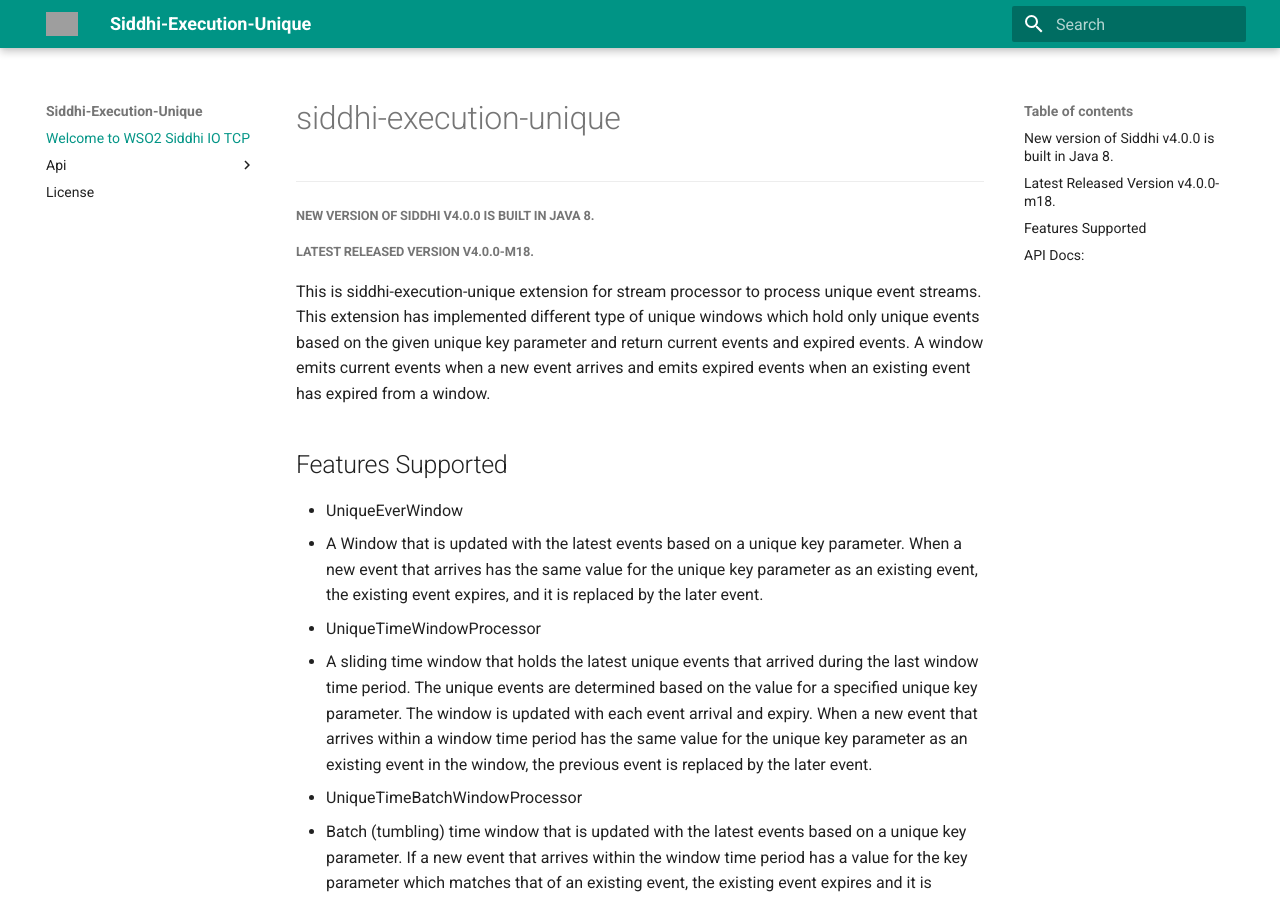
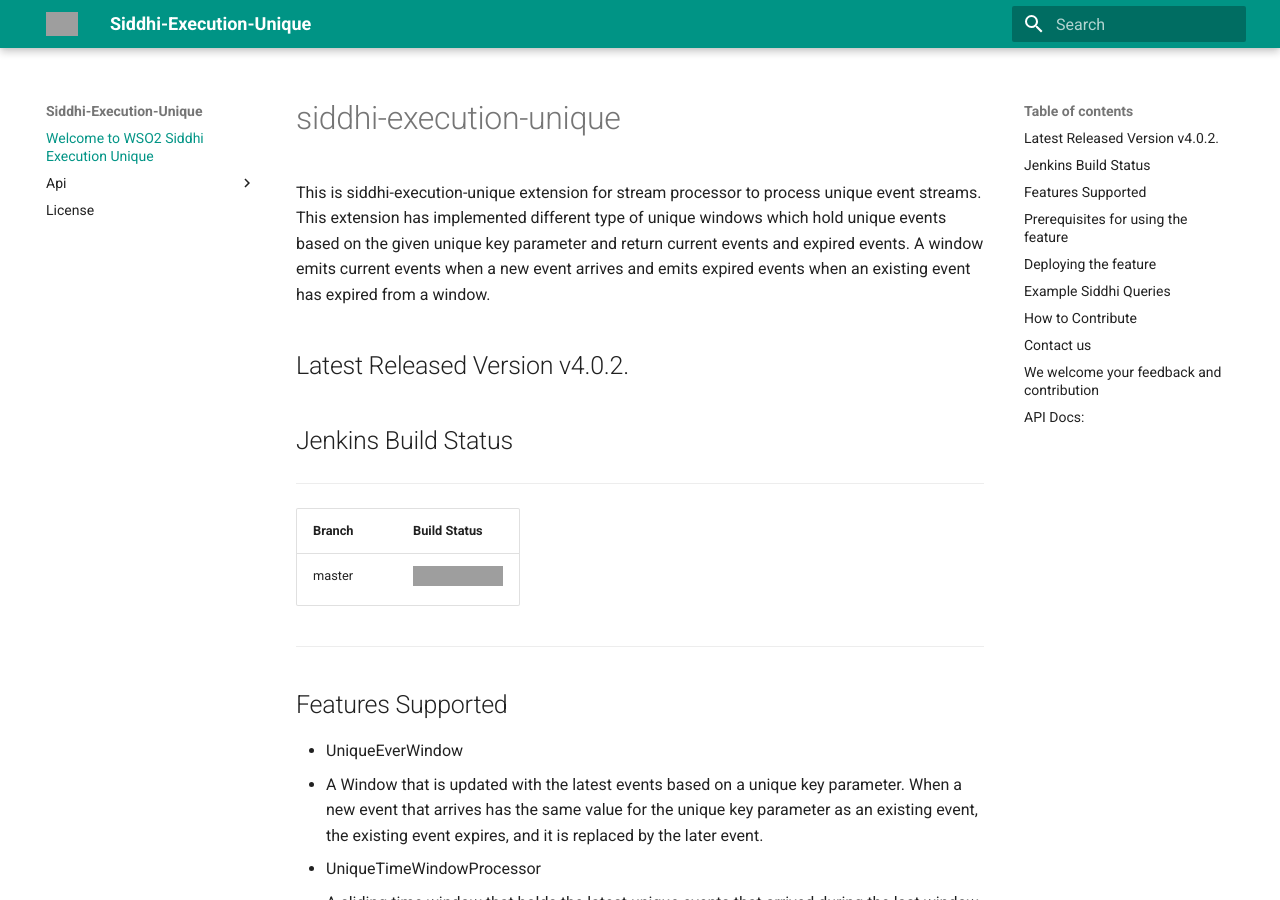
Before and after one commit to test-coverage-enforce-bot/siddhi-execution-unique, an MkDocs documentation site: the page built from docs/index.md, in a window 1280 px wide and 900 px high. Built offline with MkDocs 1.6.1 and Material for MkDocs 9.7.7, drawn with Linux system fonts in a browser that asks for light colours; old or Windows-style settings are respelled for this version of MkDocs; some of the changed text lies outside the part shown; grey boxes are pictures that could not be loaded.

Commit message:
change read me

```diff
--- a/docs/index.md
+++ b/docs/index.md
@@ -1,62 +1,72 @@
 siddhi-execution-unique
 ======================================
----
-##### New version of Siddhi v4.0.0 is built in Java 8.
-##### Latest Released Version v4.0.0-m18.
 
 This is siddhi-execution-unique extension for stream processor to process unique event streams.
-This extension has implemented different type of unique windows which hold only unique events based on the given unique key parameter and return current events and expired events.
+This extension has implemented different type of unique windows which hold unique events based on the given unique key parameter and return current events and expired events.
 A window emits current events when a new event arrives and emits expired events when an existing event has expired from a window.
 
-Features Supported
-------------------
- - UniqueEverWindow
-   * A Window that is updated with the latest events based on a unique key parameter.
+## Latest Released Version v4.0.2.
+
+
+## Jenkins Build Status
+
+---
+
+|  Branch | Build Status |
+| :------ |:------------ |
+| master  | [![Build Status](https://wso2.org/jenkins/job/siddhi/job/siddhi-execution-unique/badge/icon)](https://wso2.org/jenkins/job/siddhi/job/siddhi-execution-unique/) |
+
+---
+
+## Features Supported
+
+* UniqueEverWindow
+  * A Window that is updated with the latest events based on a unique key parameter.
       When a new event that arrives has the same value for the unique key parameter as an existing event,
       the existing event expires, and it is replaced by the later event.
- - UniqueTimeWindowProcessor
-   * A sliding time window that holds the latest unique events that arrived
+* UniqueTimeWindowProcessor
+  * A sliding time window that holds the latest unique events that arrived
      during the last window time period. The unique events are determined based on
      the value for a specified unique key parameter. The window is updated with each event arrival and expiry.
      When a new event that arrives within a window time period has the same value
      for the unique key parameter as an existing event in the window,
      the previous event is replaced by the later event.
- - UniqueTimeBatchWindowProcessor
-   * Batch (tumbling) time window that is updated with the latest events based
+* UniqueTimeBatchWindowProcessor
+  * Batch (tumbling) time window that is updated with the latest events based
      on a unique key parameter. If a new event that arrives within the window time period has a value for
      the key parameter which matches that of an existing event, the existing event expires and
      it is replaced by the later event.
- - UniqueLengthWindowProcessor
-   * Sliding length window that holds the latest window length unique events according
+* UniqueLengthWindowProcessor
+  * Sliding length window that holds the latest window length unique events according
      to the unique key parameter and gets updated for each event arrival and expiry.
      When a new event arrives with the key that is already there in the window,
      then the previous event is expired and new event is kept within the window.
- - UniqueLengthBatchWindowProcessor
-   * Batch (tumbling) window that holds a specified number of latest unique events.
+* UniqueLengthBatchWindowProcessor
+  * Batch (tumbling) window that holds a specified number of latest unique events.
      The unique events are determined based on the value for a specified unique key parameter.
      The window is updated for every window length (i.e., for the last set of events of
      the specified number in a tumbling manner). When a new event that arrives
      within the a window length has the same value for the unique key parameter
      as an existing event is the window, the previous event is replaced by the new event.
 
- - UniqueFirstWindowProcessor
-   * A window that holds only the first unique events that are unique according to the unique
+* UniqueFirstWindowProcessor
+  * A window that holds only the first unique events that are unique according to the unique
      key parameter. When a new event arrives with a key that is already in the window,
      that event is not processed by the window.
 
- - UniqueFirstTimeBatchWindow
-   * Batch (tumbling) window that holds the first unique events that
+* UniqueFirstTimeBatchWindow
+  * Batch (tumbling) window that holds the first unique events that
     arrive during the window time period. The unique events to be held are selected based
     on the value for a specified unique key parameter. If a new event arrives with a value for
     the unique key parameter that is same as that of an existing event in the window,
     the new event is not processed by the window.
- - UniqueFirstLengthBatchWindowProcessor
-   * Batch (tumbling) window that holds a specific number of unique events
+* UniqueFirstLengthBatchWindowProcessor
+  * Batch (tumbling) window that holds a specific number of unique events
     (depending on which events arrive first). The unique events are selected based on a specific parameter
     that is considered the unique key. When a new event arrives with a value for the unique key parameter
     that matches the same of an existing event in the window, that event is not processed by the window.
- - UniqueExternalTimeBatchWindow
-   * Batch (tumbling) time window that is determined based on external time
+* UniqueExternalTimeBatchWindow
+  * Batch (tumbling) time window that is determined based on external time
      (i.e., time stamps specified via an attribute in the events).
      It holds the latest unique events that arrived during the last window time period.
      The unique events are determined based on the value for a specified unique key parameter.
@@ -66,42 +76,42 @@
 
 
 
- Prerequisites for using the feature
- ---------------------------------
+## Prerequisites for using the feature
+
  - Siddhi Stream should be defined
 
 
- Deploying the feature
- ---------------------
+## Deploying the feature
+
  Feature can be deploy as a OSGI bundle by putting jar file of component to DAS_HOME/lib directory of DAS 4.0.0 pack.
 
 
- Example Siddhi Queries
- ----------------------
-  define stream CseEventStream (symbol string, price float, volume int)
+## Example Siddhi Queries
+
+ * define stream CseEventStream (symbol string, price float, volume int)
   from CseEventStream#window.unique:timeBatch(symbol, 1 sec)
   select symbol, price, volume
   insert all events into OutputStream ;
 
-  This window holds the latest unique events that arrive from the CseEventStream at a  given time,
+ * This window holds the latest unique events that arrive from the CseEventStream at a  given time,
   and returns all evens to the OutputStream stream. It is updated every  second based on the latest
   values for the symbol attribute.
 
 
- How to Contribute
- ----------------
+## How to Contribute
+
   * Send your bug fixes pull requests to [master branch]
   (https://github.com/wso2-extensions/siddhi-execution-unique/tree/master)
 
- Contact us
- ---------
+## Contact us
+
   Siddhi developers can be contacted via the mailing lists:
   * Carbon Developers List : dev@wso2.org
   * Carbon Architecture List : architecture@wso2.org
 
- #### We welcome your feedback and contribution.
+## We welcome your feedback and contribution
 
- WSO2 Smart Analytics Team.
+ *WSO2 Smart Analytics Team.*
 
 
 
--- a/mkdocs.yml
+++ b/mkdocs.yml
@@ -10,7 +10,7 @@
     primary: teal
     accent: teal
 pages:
-- Welcome to WSO2 Siddhi IO TCP: index.md
+- Welcome to WSO2 Siddhi Execution Unique: index.md
 - Api:
   - 4.0.2-SNAPSHOT: api/4.0.2-SNAPSHOT.md
 - License: license.md
```
Also changed, not shown: README.md (+47 -41 lines).
